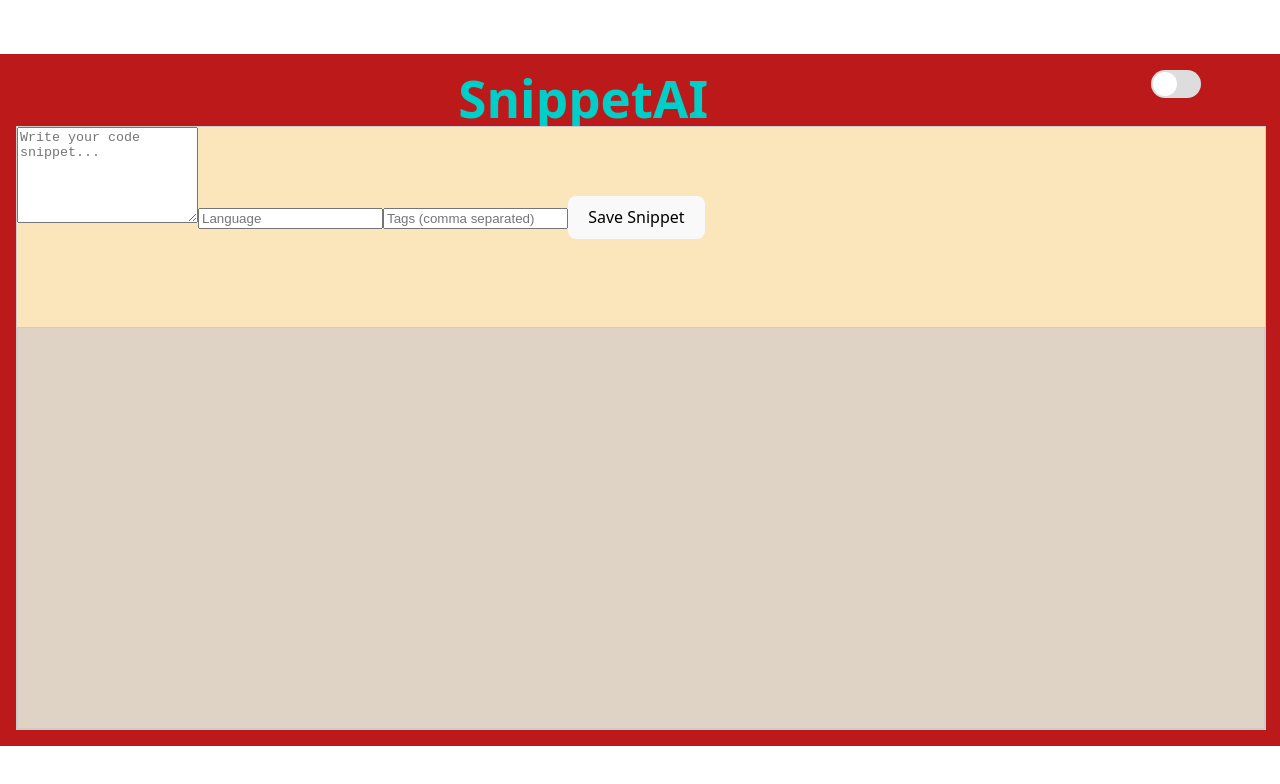
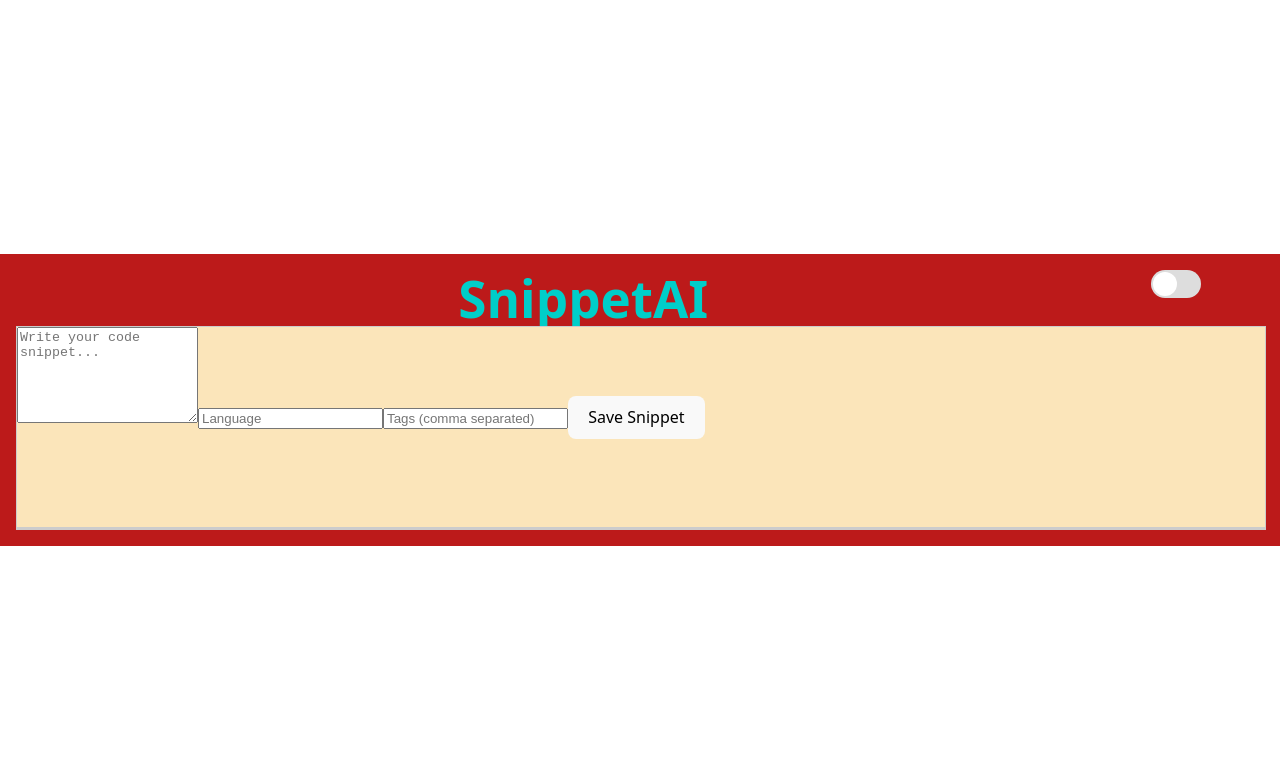
Before and after one commit to shircohen83/SnippetAI, a React (Vite) app: page / in a window 1280 px wide. Shown: the top 784 px of the page. Built offline with nearby package versions, Linux system fonts and the light colour scheme.

Commit message:
snippets container css change to get it bigger

```diff
--- a/src/App.css
+++ b/src/App.css
@@ -74,10 +74,11 @@
 }
 
 .snippets-container {
-  height: 50vh;
-  overflow-y: auto;
+  flex: 1;
+  position: relative;
+  overflow: hidden;
   border: 1px solid var(--border-color);
-  background-color: var( --displayer-bg-color);
+  background-color: var(--displayer-bg-color);
 }
 
 .snippet-card {
```
